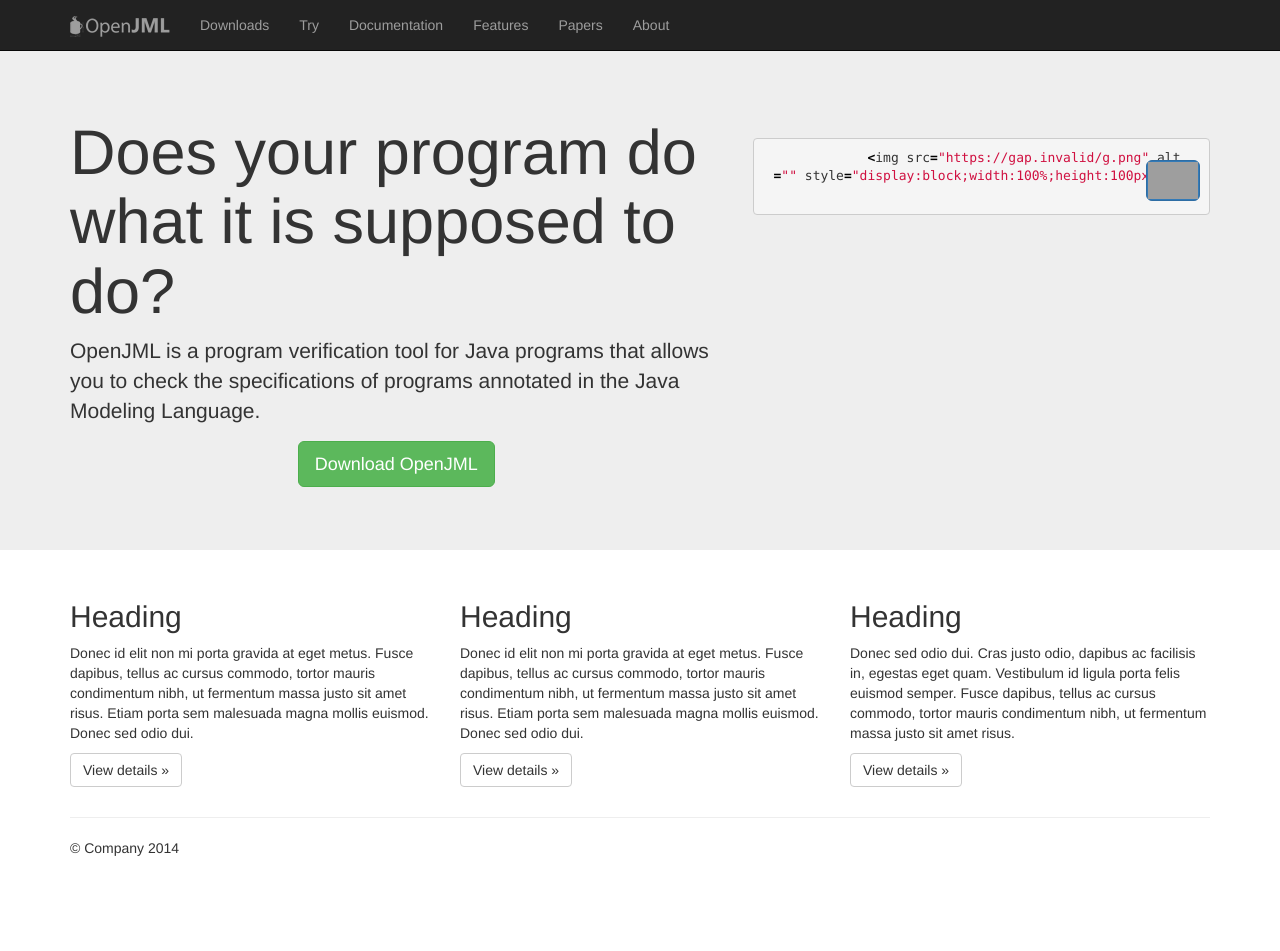
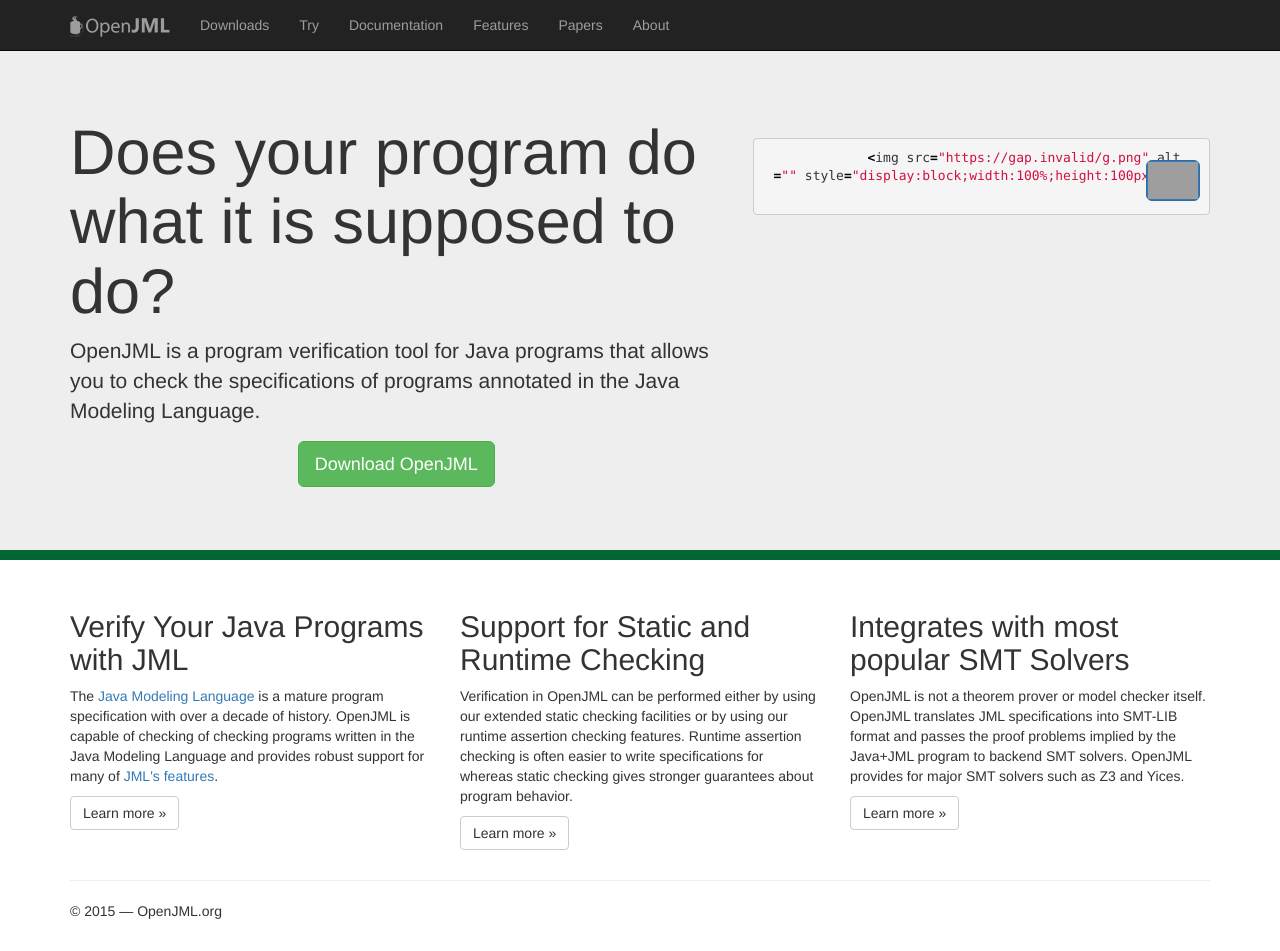
Before and after one commit to OpenJML/openjml.github.io, a Jekyll site: the page built from index.html, in a window 1280 px wide and 951 px high. Built offline with Jekyll 4.4.1, drawn with Linux system fonts in a browser that asks for light colours; comment, search, counter and statistics services are not loaded; grey boxes are pictures that could not be loaded.

Commit message:
More work

```diff
--- a/_layouts/default.html
+++ b/_layouts/default.html
@@ -12,7 +12,7 @@
       {{ content }}
       <hr>
       <footer>
-        <p>&copy; Company 2014</p>
+	<p>&copy; 2015 &mdash; OpenJML.org</p>
       </footer>
     </div> <!-- /container -->
 
--- a/_layouts/home.html
+++ b/_layouts/home.html
@@ -12,7 +12,7 @@
   <body>
     {% include nav.html %}
     <!-- Main jumbotron for a primary marketing message or call to action -->
-    <div class="jumbotron" ng-app="OpenJML">
+    <div class="jumbotron" ng-app="OpenJML" style="border-bottom: solid 10px #006633">
       <div class="container" ng-controller="LilVerifyCtrl">
 	<div class="row">
 	  <div class="col-md-7">
@@ -36,14 +36,15 @@
       </div>
     </div>
 
-
     <div class="container">
       {{ content }}
       <hr>
       <footer>
-        <p>&copy; Company 2014</p>
+        <p>&copy; 2015 &mdash; OpenJML.org</p>
       </footer>
     </div> <!-- /container -->
+
+
     {% include script-footer.html %}
   </body>
 </html>
--- a/css/openjml.css
+++ b/css/openjml.css
@@ -20,3 +20,10 @@
   padding-top: 50px;
   padding-bottom: 20px;
 }
+
+
+
+.jumbofooter {
+    padding: 48px 0px 48px 0px;
+    color: #FFF;
+}
--- a/index.html
+++ b/index.html
@@ -5,18 +5,18 @@
   <!-- Example row of columns -->
   <div class="row">
     <div class="col-md-4">
-      <h2>Heading</h2>
-      <p>Donec id elit non mi porta gravida at eget metus. Fusce dapibus, tellus ac cursus commodo, tortor mauris condimentum nibh, ut fermentum massa justo sit amet risus. Etiam porta sem malesuada magna mollis euismod. Donec sed odio dui. </p>
-      <p><a class="btn btn-default" href="#" role="button">View details &raquo;</a></p>
+      <h2>Verify Your Java Programs with JML</h2>
+      <p>The <a href="http://www.eecs.ucf.edu/~leavens/JML/jmldbc.pdf">Java Modeling Language</a> is a mature program specification with over a decade of history. OpenJML is capable of checking of checking programs written in the Java Modeling Language and provides robust support for many of <a href="/features">JML's features</a>.  </p>
+      <p><a class="btn btn-default" href="#" role="button">Learn more &raquo;</a></p>
     </div>
     <div class="col-md-4">
-      <h2>Heading</h2>
-      <p>Donec id elit non mi porta gravida at eget metus. Fusce dapibus, tellus ac cursus commodo, tortor mauris condimentum nibh, ut fermentum massa justo sit amet risus. Etiam porta sem malesuada magna mollis euismod. Donec sed odio dui. </p>
-      <p><a class="btn btn-default" href="#" role="button">View details &raquo;</a></p>
+      <h2>Support for Static and Runtime Checking</h2>
+      <p>Verification in OpenJML can be performed either by using our extended static checking facilities or by using our runtime assertion checking features. Runtime assertion checking is often easier to write specifications for whereas static checking gives stronger guarantees about program behavior.  </p>
+      <p><a class="btn btn-default" href="#" role="button">Learn more &raquo;</a></p>
     </div>
     <div class="col-md-4">
-      <h2>Heading</h2>
-      <p>Donec sed odio dui. Cras justo odio, dapibus ac facilisis in, egestas eget quam. Vestibulum id ligula porta felis euismod semper. Fusce dapibus, tellus ac cursus commodo, tortor mauris condimentum nibh, ut fermentum massa justo sit amet risus.</p>
-      <p><a class="btn btn-default" href="#" role="button">View details &raquo;</a></p>
+      <h2>Integrates with most popular SMT Solvers</h2>
+      <p>OpenJML is not a theorem prover or model checker itself. OpenJML translates JML specifications into SMT-LIB format and passes the proof problems implied by the Java+JML program to backend SMT solvers. OpenJML provides for major SMT solvers such as Z3 and Yices.</p>
+      <p><a class="btn btn-default" href="#" role="button">Learn more &raquo;</a></p>
     </div>
   </div>
```
